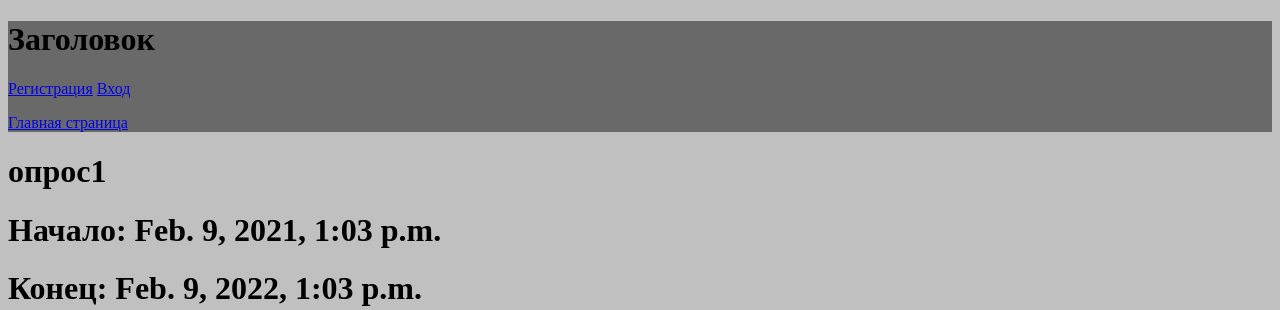
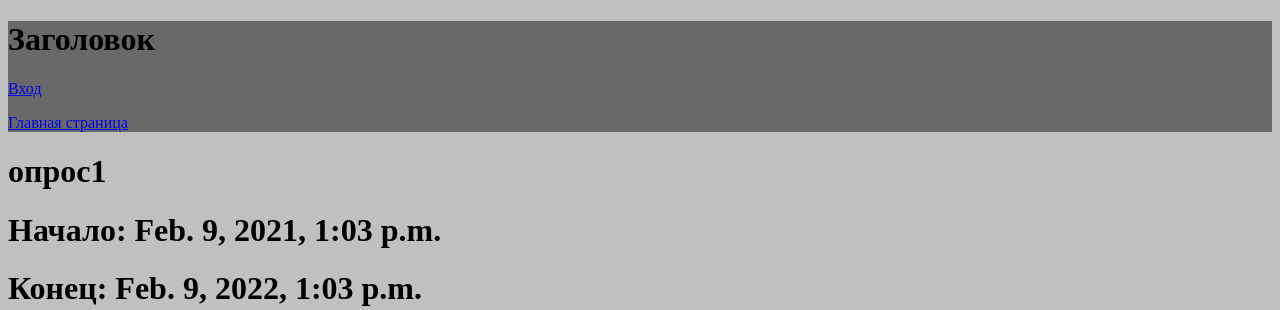
Before and after one commit to Mauzzz0/trialtask-projects, a Django app: page /4 in a window 1280 px wide. Shown: the top 310 px of the page. Run offline with Django 3.2, Linux system fonts and the light colour scheme; data comes from the database, SQL or seed files in the repository; both versions use the stored data as it was after the commit.

Commit message:
slightly cleaned

```diff
--- a/questionnaire/admin.py
+++ b/questionnaire/admin.py
@@ -7,7 +7,7 @@ from django.contrib.auth.admin import UserAdmin
 
 
 admin.site.register(Question)
-#admin.site.register(Quiz)
+
 
 @admin.register(Quiz)
 class QuizAdmin(admin.ModelAdmin):
--- a/questionnaire/models.py
+++ b/questionnaire/models.py
@@ -31,8 +31,8 @@ class Question(models.Model):
     #var1 = models.CharField("Вариант ответа1",max_length=30,null=True)
     #var2 = models.CharField("Вариант ответа2",max_length=30,null=True)
     #var3 = models.CharField("Вариант ответа3",max_length=30,null=True)
-    # Как-то грамотно можно сделать список с неустановленным количеством вариантов
-    # И его передавать в detail_view.html
+    # Как-то грамотно можно сделать список с неопределённым количеством вариантов ответа
+    # И его передавать в detail_view.html для вопросов с выбором ответа.
     quiz = models.ForeignKey(
             Quiz,
             verbose_name="Опрос",
--- a/questionnaire/urls.py
+++ b/questionnaire/urls.py
@@ -6,5 +6,4 @@ urlpatterns = [
     path('<int:pk>', views.QuizDetailView.as_view(),name="quiz_detail"),
     path('logout',views.LogoutFormView.as_view()),
     path('login',views.LoginFormView.as_view())
-    #path('news/',views.news, name="news")
 ]
--- a/templates/wrapper.html
+++ b/templates/wrapper.html
@@ -11,7 +11,6 @@
             {% if user.is_authenticated %}
                 <a href="/logout" class="btn btn-info btn-lg">Выйти ({{ user.username }})</a>
             {% else %}
-                <a href="/register" class="btn btn-info btn-lg">Регистрация</a>
                 <a href="/login" class="btn btn-info btn-lg">Вход</a>
             {% endif %}
             <p>
```
Also changed, not shown: db.sqlite3.
